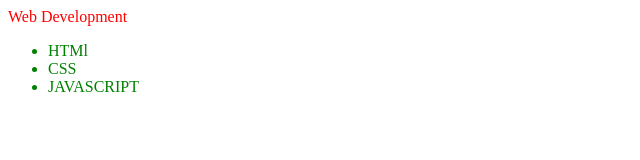
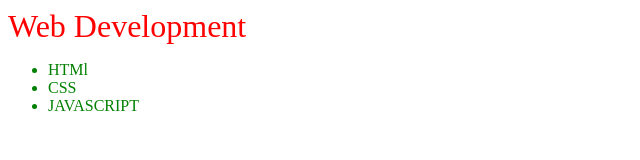
Before and after one commit to kamindra/Coursera, a plain HTML site: page index.html in a window 1280 px wide. Shown: the whole page, without its empty margins (0-640 px from the left). Drawn offline with Linux system fonts and the light colour scheme.

Commit message:
Update index.html

```diff
--- a/index.html
+++ b/index.html
@@ -6,7 +6,7 @@
 
 <body>
     <div>
-       <div style="color:red;font-size:32">
+       <div style="color:red;font-size:32px;font-family:Times New Roman">
             Web Development
         </div>
         <div style="color:green">
```
